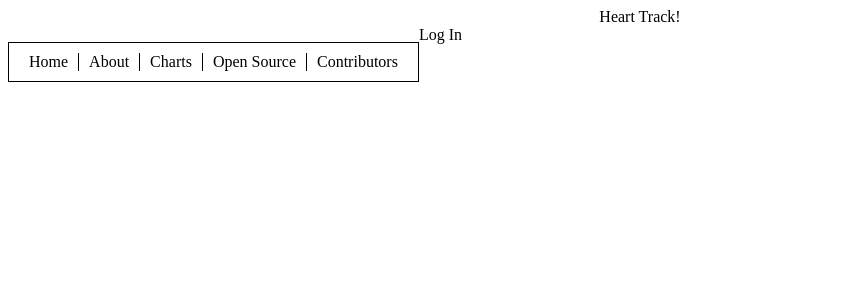
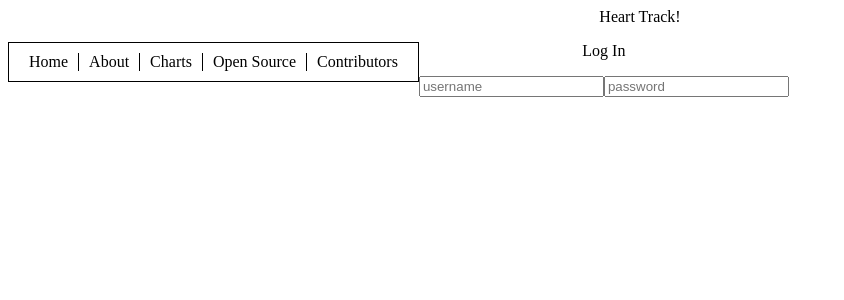
Before and after one commit to JS-goose/heart-track, a React (Create React App) app: page / in a window 1280 px wide. Shown: the top 300 px of the page, without its empty margins (0-844 px from the left). Built offline with nearby package versions, Linux system fonts and the light colour scheme.

Commit message:
added content to log in section

```diff
--- a/src/components/layout/navigation/Nav.js
+++ b/src/components/layout/navigation/Nav.js
@@ -1,4 +1,4 @@
-import React from 'react'
+import React from 'react';
 import styles from './Nav.module.css';
 
 export default function Nav() {
@@ -12,7 +12,17 @@ export default function Nav() {
         <li>Contributors</li>
       </ul>
 
-            <React.Fragment>Log In</React.Fragment>
+      <React.Fragment>
+        <div id={styles['login-container']}>
+          <form action="">
+              <p>Log In</p>
+            <label htmlFor="{styles['username-input]}"></label>
+            <input id={styles['username-input']} type="text" placeholder="username" />
+            <label htmlFor="{styles['password-input']}"></label>
+            <input id={styles['password-input']} type="text" placeholder="password" />
+          </form>
+        </div>
+      </React.Fragment>
     </nav>
-    )
+  );
 }
```
Lines whose indentation alone changed are shown as unchanged.
